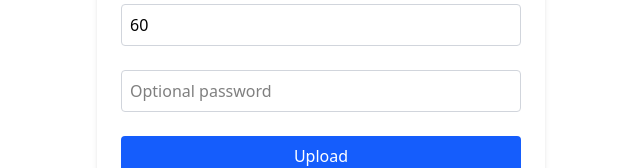
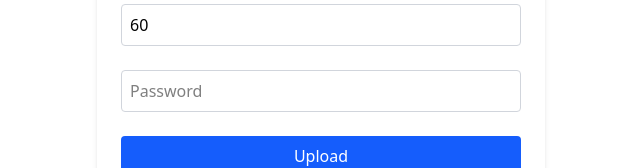
Before and after one commit to Deepadharsini/Filefuse, a React (Vite) app in the folder frontend/: page / in a window 1280 px wide. Shown: the part 264-432 px from the top of the page, without its empty margins (319-959 px from the left). Built offline with nearby package versions, Linux system fonts and the light colour scheme.

Commit message:
password fix

```diff
--- a/frontend/src/components/DownloadPage.jsx
+++ b/frontend/src/components/DownloadPage.jsx
@@ -34,7 +34,7 @@ export default function DownloadPage() {
       <h2 className="text-xl font-semibold text-center">Filefuse - Download File</h2>
       <input
         type="text"
-        placeholder="Password (if required)"
+        placeholder="Password"
         value={password}
         onChange={(e) => setPassword(e.target.value)}
         className="w-full p-2 border rounded"
--- a/frontend/src/components/UploadForm.jsx
+++ b/frontend/src/components/UploadForm.jsx
@@ -74,7 +74,7 @@ export default function UploadForm() {
       />
       <input
         type="text"
-        placeholder="Optional password"
+        placeholder="Password"
         value={password}
         onChange={(e) => setPassword(e.target.value)}
         className="w-full p-2 border border-gray-300 rounded"
```
